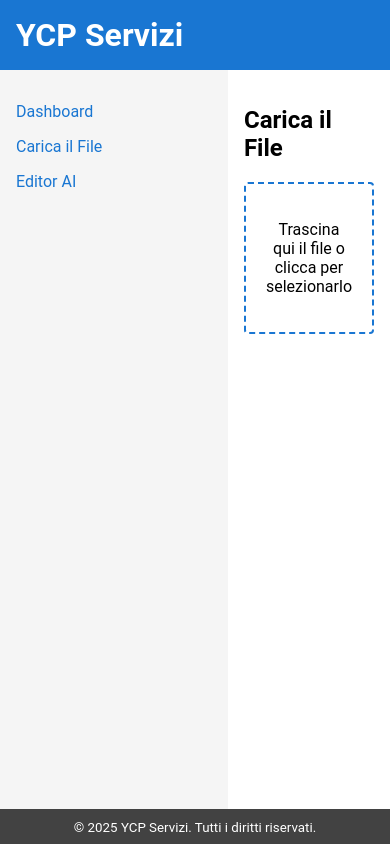
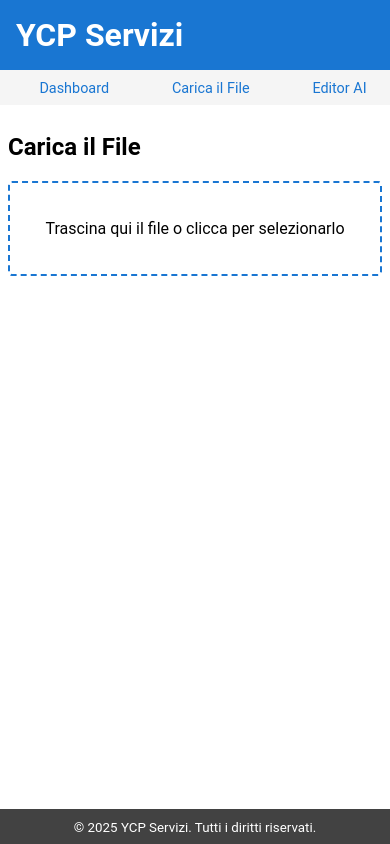
Before and after one commit to MarcoLP1822/YCP-Servizi, a Next.js app: page /upload in a window 390 px wide. Built offline with nearby package versions, Linux system fonts and the light colour scheme.

Commit message:
Enhance Responsive Design for Layout and Navigation

```diff
--- a/components/Layout.module.css
+++ b/components/Layout.module.css
@@ -1,7 +1,17 @@
-/*
-  Layout.module.css
-  This file contains the styles for the Layout component.
-  It defines a grid-based layout with a header, sidebar, content area, and footer.
+/**
+ * @fileoverview
+ * This file defines the styles for the Layout component.
+ * It sets up a grid-based layout with a header, sidebar, content area, and footer.
+ *
+ * Key features:
+ * - Default layout for larger screens uses a horizontal flex layout.
+ * - Responsive media queries adjust the layout for screens <= 768px.
+ *   - The main area switches to a column layout.
+ *   - The sidebar takes full width with reduced padding.
+ *
+ * @notes
+ * - These styles follow Material Design principles and ensure optimal display
+ *   on both desktop and mobile devices.
  */
 
  .container {
@@ -18,7 +28,7 @@
 
 .mainArea {
   flex: 1;
-    display: flex;
+  display: flex; /* horizontal layout by default */
 }
 
 .sidebar {
@@ -38,3 +48,17 @@
   padding: 0.5rem;
   text-align: center;
 }
+
+/* Responsive Design for screens with width <= 768px */
+@media (max-width: 768px) {
+  .mainArea {
+    flex-direction: column;
+  }
+  .sidebar {
+    width: 100%;
+    padding: 0.5rem;
+  }
+  .content {
+    padding: 0.5rem;
+  }
+}
--- a/components/Navigation.module.css
+++ b/components/Navigation.module.css
@@ -1,12 +1,23 @@
-/*
-  Navigation.module.css
-  This file contains the styles for the Navigation component.
-  It defines styles for the unordered list, list items, and link elements.
+/**
+ * @fileoverview
+ * This file contains the styles for the Navigation component.
+ * It defines the layout for navigation links.
+ *
+ * Key features:
+ * - Default vertical list layout for larger screens.
+ * - Responsive design: On screens <= 768px, the list displays horizontally
+ *   with evenly spaced navigation items.
+ *
+ * @notes
+ * - These styles enhance accessibility and usability on mobile devices.
  */
 
  .navList {
   list-style-type: none;
   padding: 0;
+  margin: 0;
+  display: flex;
+  flex-direction: column;
 }
 
 .navItem {
@@ -16,4 +27,19 @@
 .link {
   text-decoration: none;
   color: #1976D2;
+  font-size: 1rem;
 }
+
+/* Responsive Design for screens with width <= 768px */
+@media (max-width: 768px) {
+  .navList {
+    flex-direction: row;
+    justify-content: space-around;
+  }
+  .navItem {
+    margin-bottom: 0;
+  }
+  .link {
+    font-size: 0.9rem;
+  }
+}
```
Also changed, not shown: components/Layout.tsx (+6 -17 lines), components/Navigation.tsx (+5 -10 lines). Lines whose indentation alone changed are shown as unchanged.
